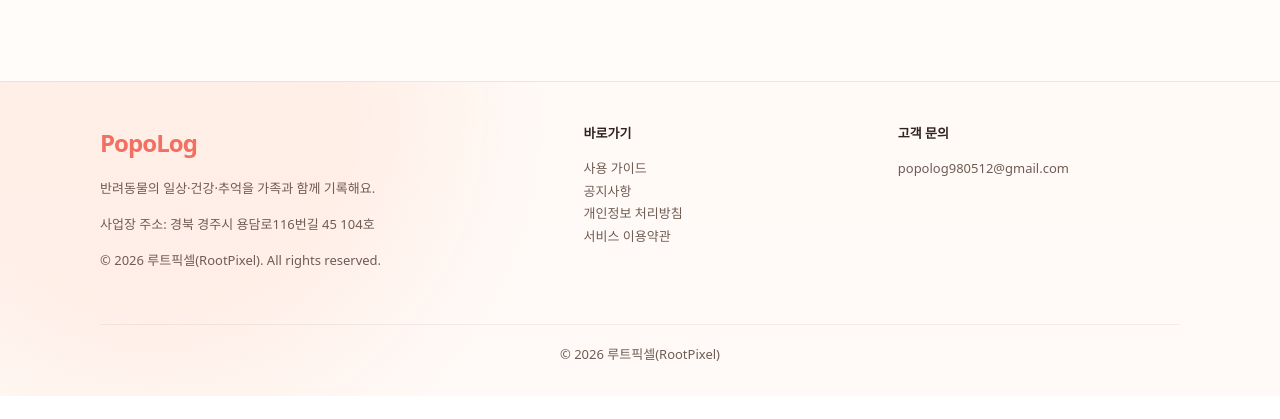
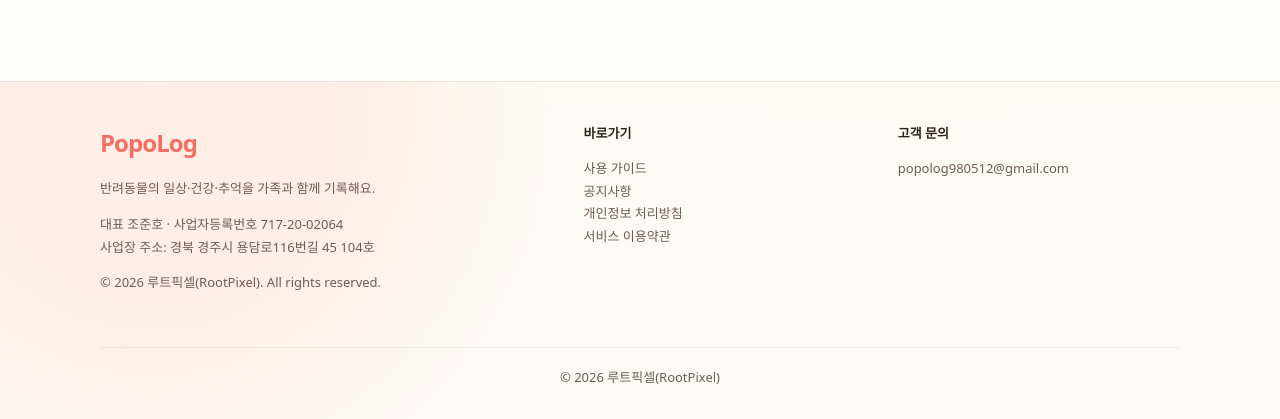
Before and after one commit to hiwhwnsgh/popolog-pages, a website: page guide.html in a window 1280 px wide. Shown: the part 1515-1934 px from the top of the page. Before the commit the page ends 1911 px from the top, so only its background shows below. Drawn offline with Linux system fonts and the light colour scheme.

Commit message:
docs: 푸터에 대표자·사업자등록번호 표기
Co-Authored-By: Claude Opus 5.5 <noreply@anthropic.com>

```diff
--- a/guide.html
+++ b/guide.html
@@ -456,7 +456,7 @@
       <div>
         <div class="footer-brand">PopoLog</div>
         <p>반려동물의 일상·건강·추억을 가족과 함께 기록해요.</p>
-        <p>사업장 주소: 경북 경주시 용담로116번길 45 104호</p>
+        <p>대표 조준호 · 사업자등록번호 717-20-02064<br />사업장 주소: 경북 경주시 용담로116번길 45 104호</p>
         <p>© <span id="currentYear">2026</span> 루트픽셀(RootPixel). All rights reserved.</p>
       </div>
       <div>
```
Also changed, not shown: index.html (+1 -1 lines), notices/index.html (+1 -1 lines), notices/v0-1-welcome.html (+1 -1 lines), privacy.html (+1 -1 lines), terms.html (+1 -1 lines).
